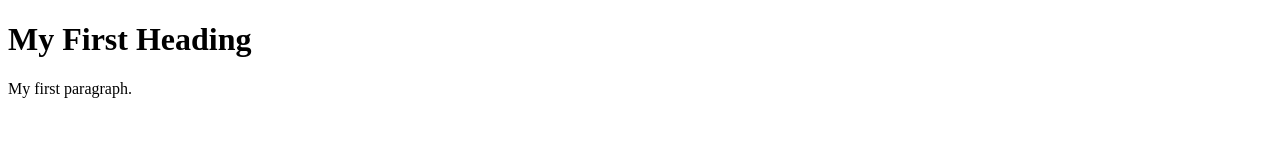
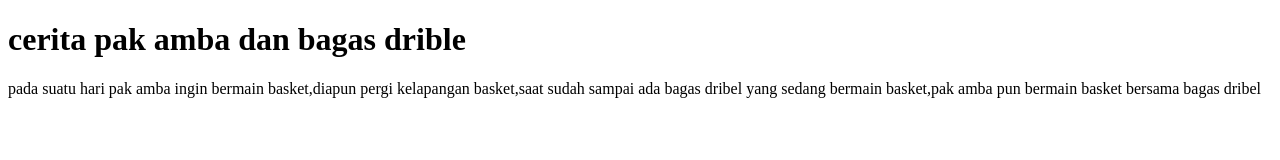
Before and after one commit to fa-iz/amba, a plain HTML site: page index.html in a window 1280 px wide. Drawn offline with Linux system fonts and the light colour scheme.

Commit message:
Update index.html

```diff
--- a/index.html
+++ b/index.html
@@ -1,12 +1,12 @@
 <!DOCTYPE html>
 <html>
 <head>
-<title>Page Title</title>
+<title>pak amba dan bagas drible</title>
 </head>
 <body>
 
-<h1>My First Heading</h1>
-<p>My first paragraph.</p>
+<h1>cerita pak amba dan bagas drible</h1>
+<p>pada suatu hari pak amba ingin bermain basket,diapun pergi kelapangan basket,saat sudah sampai ada bagas dribel yang sedang bermain basket,pak amba pun bermain basket bersama bagas dribel</p>
 
 </body>
 </html>
```
